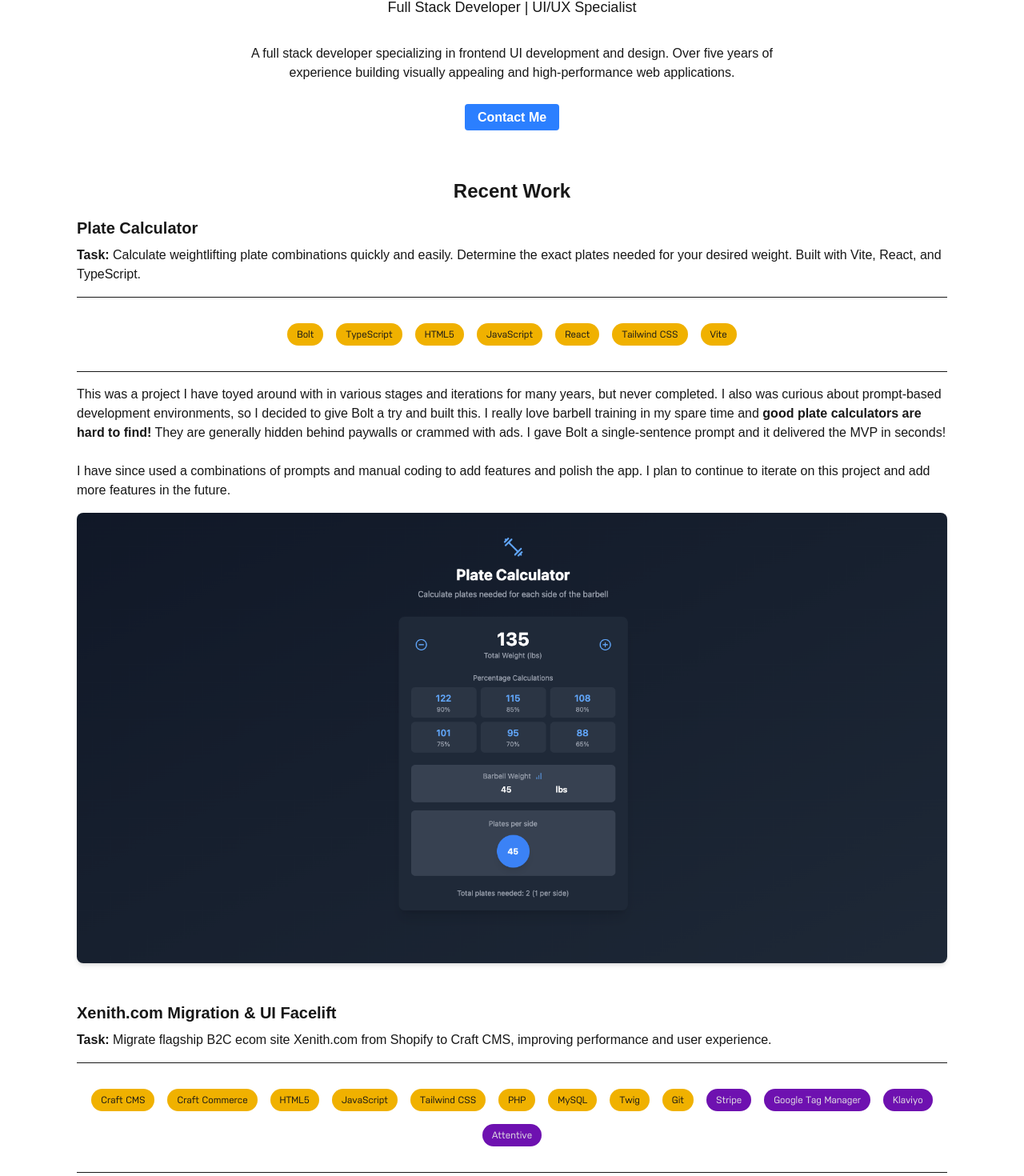
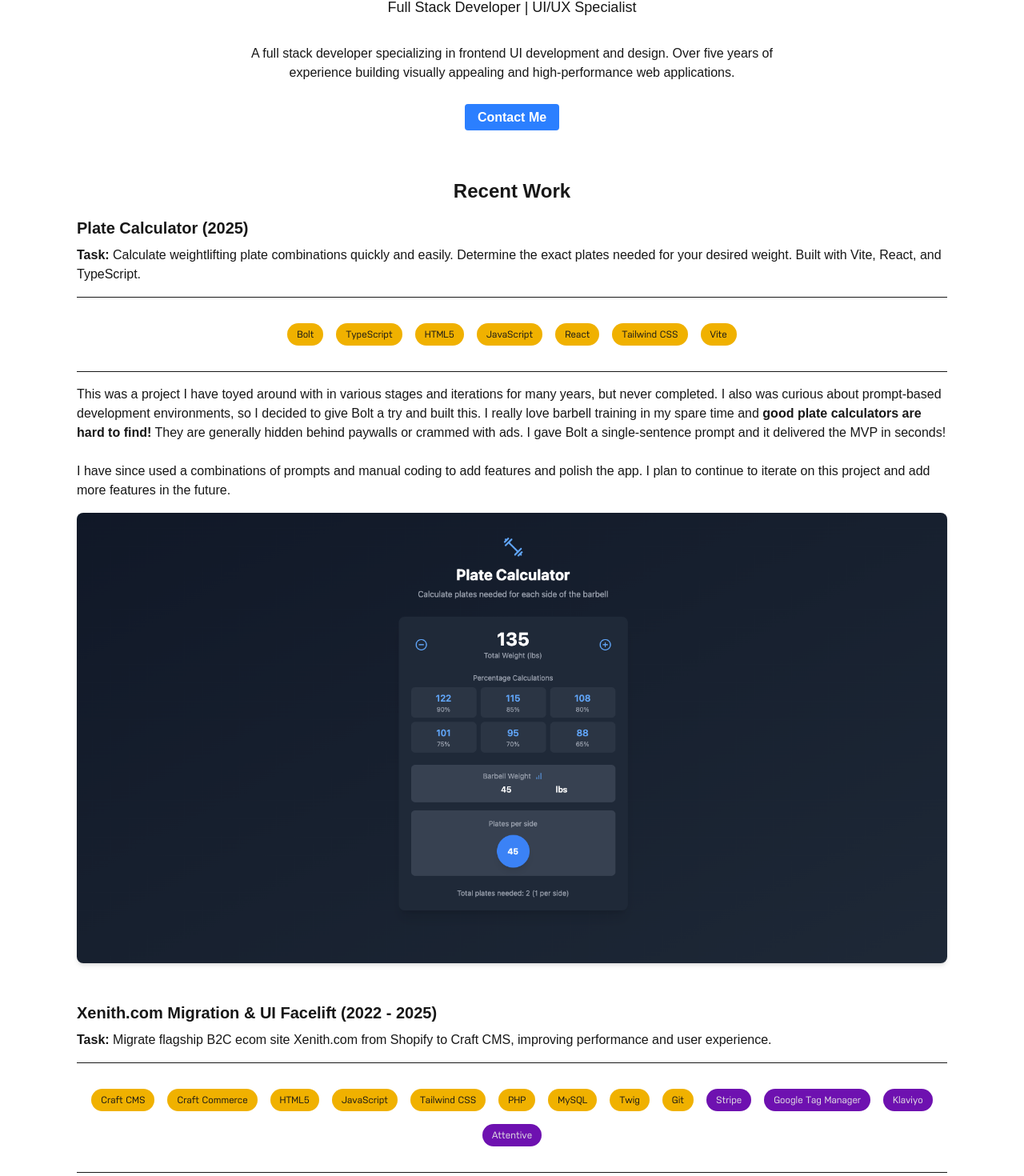
Before and after one commit to CBreazy/cbreazy.com, a Next.js app: page / in a window 1280 px wide. Shown: the part 381-1851 px from the top of the page at 80% size. Built offline with nearby package versions, Linux system fonts and the light colour scheme.

Commit message:
Added year to project titles

```diff
--- a/src/app/page.js
+++ b/src/app/page.js
@@ -43,7 +43,7 @@ export default function Home() {
 
         {/* plate-calculator */}
         <Project
-          title="Plate Calculator"
+          title="Plate Calculator (2025)"
           screenshots={[
             {
               src: "/assets/images/projects/plate-calculator/plate-calculator-og.png",
@@ -77,7 +77,7 @@ export default function Home() {
 
         {/* ------------ xenith.com --------------- */}
         <Project
-          title="Xenith.com Migration & UI Facelift"
+          title="Xenith.com Migration & UI Facelift (2022 - 2025)"
           screenshots={[
             {
               src: "/assets/images/projects/xenith.com/home_desktop.jpg",
```
